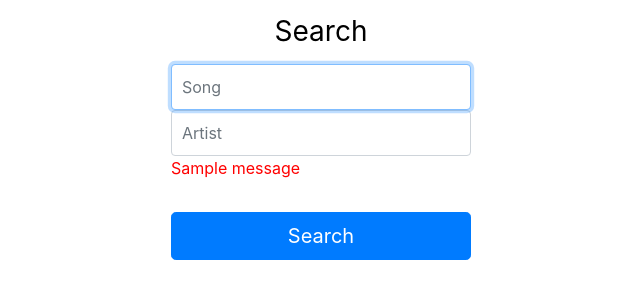
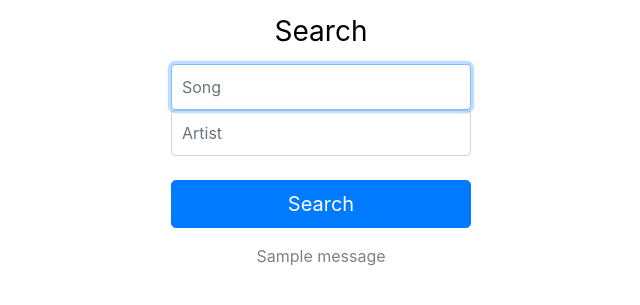
Before and after one commit to sankethire/MusicRecommender, a Flask app: page /search in a window 1280 px wide. Shown: the part 124-429 px from the top of the page, without its empty margins (319-959 px from the left). Run offline with Flask 2, Linux system fonts and the light colour scheme; one stand-in notice (Sample message) is shown; some libraries are stand-ins or nearby versions.

Commit message:
flash results

```diff
--- a/website/templates/search.html
+++ b/website/templates/search.html
@@ -55,32 +55,46 @@
 		<label class="sr-only">Artist Name</label>
 		<input class="form-control" placeholder="Artist" name="artist_name">
 
+
+		</br>
+		<button class="btn btn-lg btn-primary btn-block" type="submit">Search</button>
+
+		<center>
 			{% with messages = get_flashed_messages() %}
 			{% if messages %}
-			<div class=flashes class="checkbox mb-3">
+
+				<div class=flashes class="checkbox mb-3" style="padding-top: 1rem;">
 				{% for message in messages %}
 				<label>
-				<font color="red">{{ message }}</font>
+					<center>
+						<font color="grey">{{ message }}</font>
+					</center>
 				</label>
 				{% endfor %}
 				</div>
 			{% endif %}
 			{% endwith %}
 			{% block body %}{% endblock %}
+		</center>
 
-		</br>
-		<button class="btn btn-lg btn-primary btn-block" type="submit">Search</button>
 
-		<table>
 		{% if rows %}
+		<div class="container" style="padding-top: 4rem;">
+			<table class="table table-bordered">
+				<tr>
+					<th>Song</th>
+					<th>Artist</th>
+				</tr>
 					{% for row in rows %}
 						<tr>
 							<td><a href="/songs/{{row[2]}}"> {{ row[0] }} </a></td>
 							<td> {{ row[1] }} </td>
 						</tr>
 					{% endfor %}
+				</table>
 			{% endif %}
-		</table>
+		</div>
+
 
 	</form>
 
```
Lines whose indentation alone changed are shown as unchanged.
